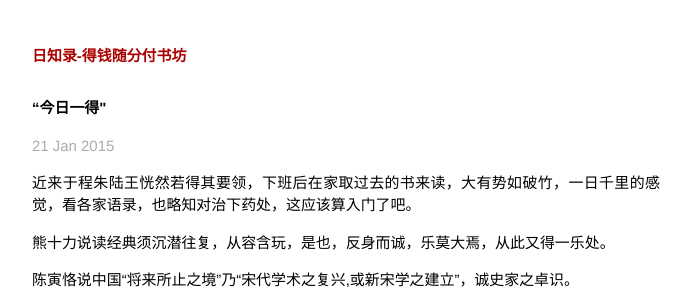
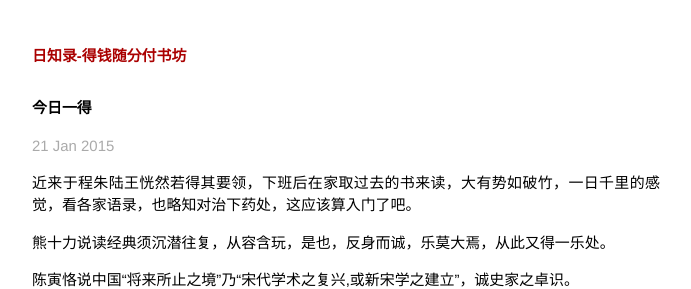
Before and after one commit to gpscad/buluzhai.github.io, a Jekyll site: the page built from _posts/2015-01-21-yide.markdown, in a window 1280 px wide. Shown: the top 289 px of the page, without its empty margins (294-985 px from the left). Built offline with Jekyll 4.4.1, drawn with Linux system fonts in a browser that asks for light colours; Markdown is read by kramdown in place of the engine named in the settings; comment, search, counter and statistics services are not loaded.

```diff
--- a/_posts/2015-01-21-yide.markdown
+++ b/_posts/2015-01-21-yide.markdown
@@ -1,6 +1,6 @@
 ---
 layout: post
-title:  “今日一得"
+title:  今日一得
 date:   2015-01-21 13:00:56
 categories: 读书
 ---
```
